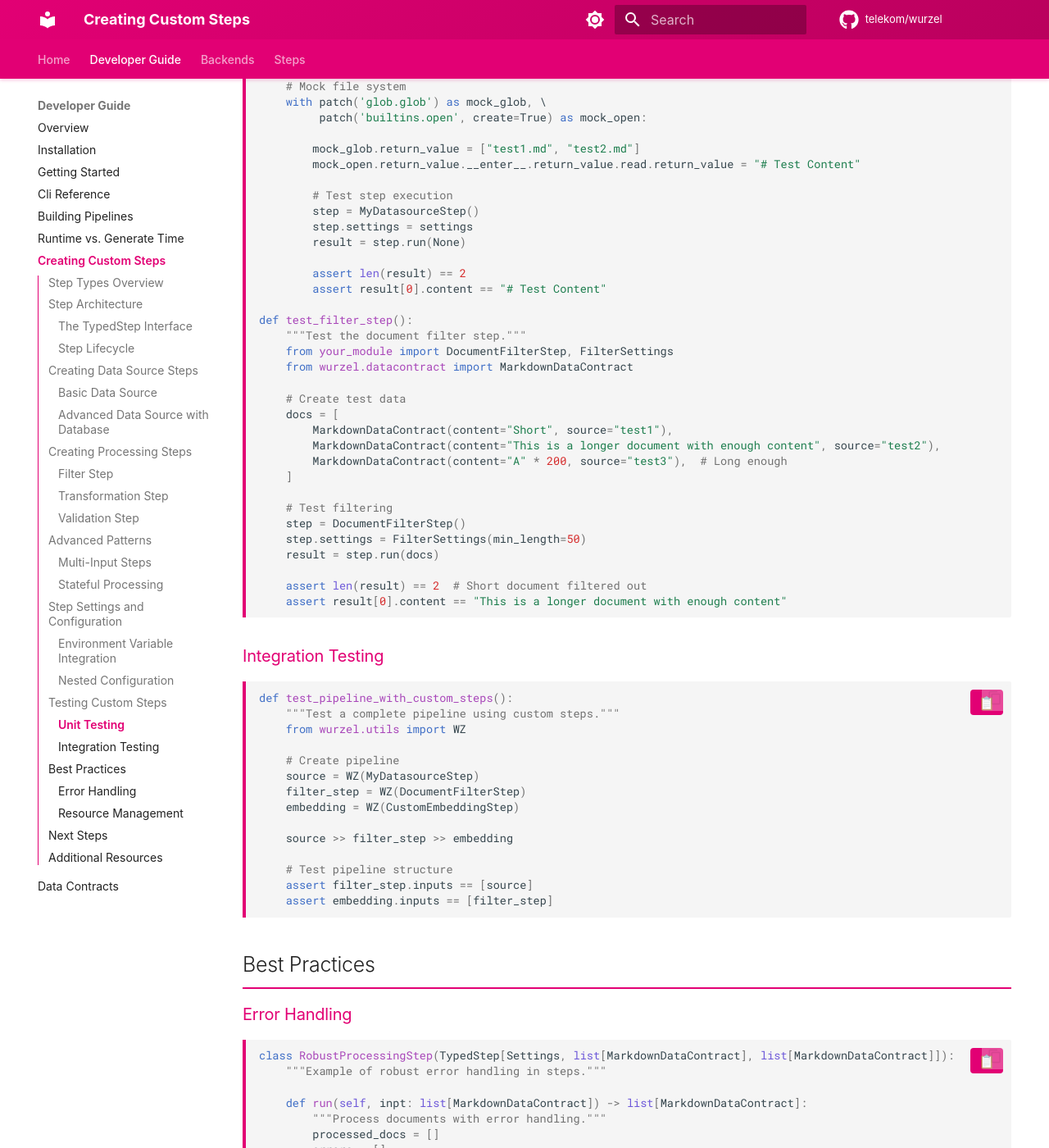
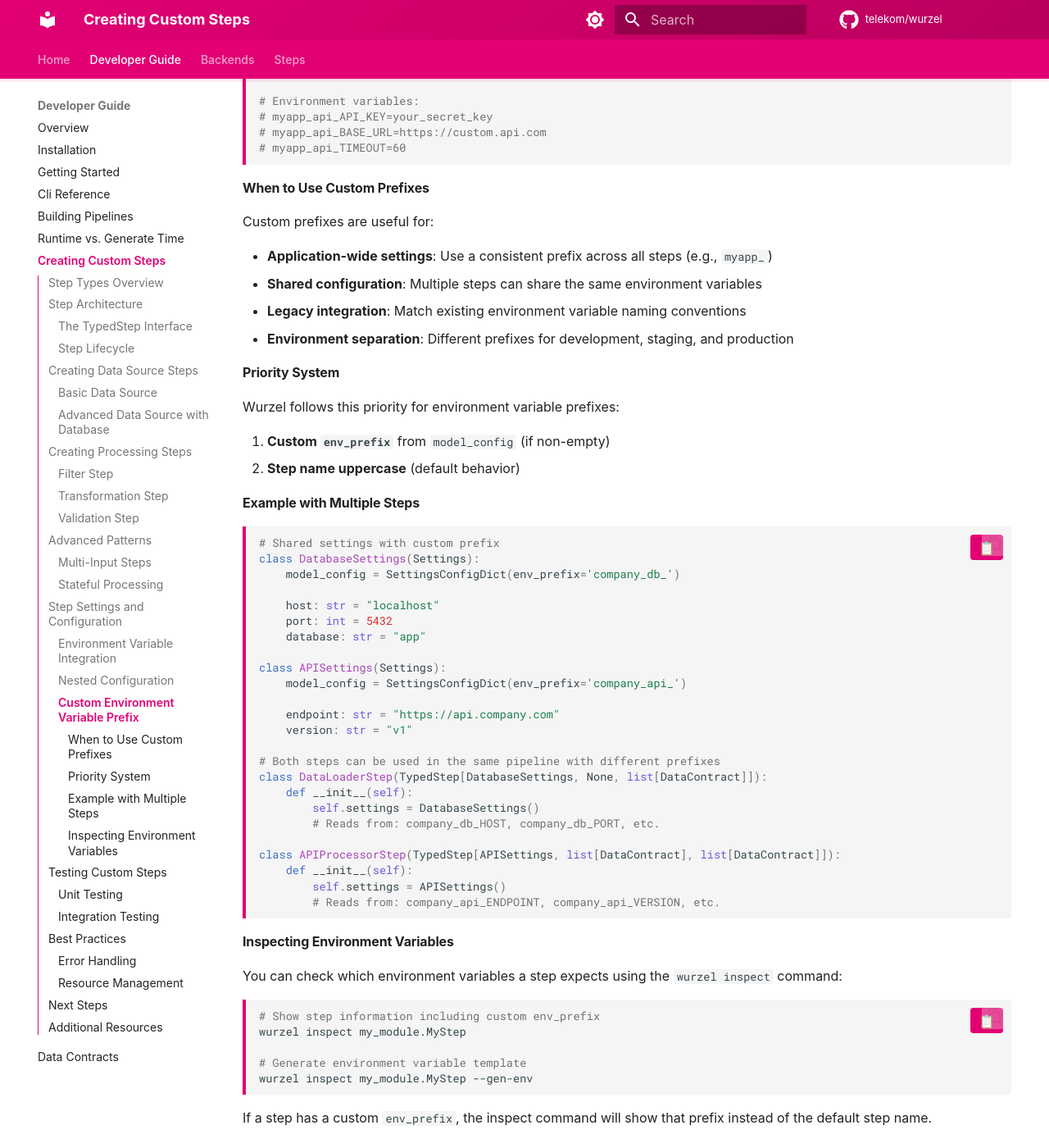
Before and after one commit to telekom/wurzel, an MkDocs documentation site: the page built from docs/developer-guide/creating-steps.md, in a window 1280 px wide and 1400 px high, scrolled down 9611 px. Shown: the whole window at 82% size. Built offline with MkDocs 1.6.1 and Material for MkDocs 9.7.7, drawn with Linux system fonts in a browser that asks for light colours; some web fonts are replaced; comment, search, counter and statistics services are not loaded; some of the changed text lies outside the part shown.

Commit message:
add docs

````diff
--- a/docs/developer-guide/creating-steps.md
+++ b/docs/developer-guide/creating-steps.md
@@ -401,9 +401,7 @@ class DeduplicationStep(TypedStep[DeduplicationSettings, list[MarkdownDataContra
         print(f"Deduplication complete: {total_seen} unique documents, {duplicates} duplicates removed")
 ```
 
-## Step Settings and Configuration
-
-<a id="step-settings"></a>
+## Step Settings and Configuration {#step-settings}
 
 ### Environment Variable Integration
 
@@ -453,6 +451,88 @@ class ComplexStepSettings(Settings):
 # PROCESSING__BATCH_SIZE=200
 # DEBUG_MODE=true
 ```
+
+### Custom Environment Variable Prefix
+
+By default, Wurzel uses the step name in uppercase as the environment variable prefix (e.g., `MYSTEP__FIELD_NAME`). You can override this by defining a custom `env_prefix` in your settings class:
+
+```python
+from pydantic_settings import SettingsConfigDict
+from wurzel.step import Settings
+
+class CustomAPISettings(Settings):
+    """API settings with custom environment variable prefix."""
+    model_config = SettingsConfigDict(env_prefix='myapp_api_')
+
+    api_key: str
+    base_url: str = "https://api.example.com"
+    timeout: int = 30
+    max_retries: int = 3
+
+# Environment variables:
+# myapp_api_API_KEY=your_secret_key
+# myapp_api_BASE_URL=https://custom.api.com
+# myapp_api_TIMEOUT=60
+```
+
+#### When to Use Custom Prefixes
+
+Custom prefixes are useful for:
+
+- **Application-wide settings**: Use a consistent prefix across all steps (e.g., `myapp_`)
+- **Shared configuration**: Multiple steps can share the same environment variables
+- **Legacy integration**: Match existing environment variable naming conventions
+- **Environment separation**: Different prefixes for development, staging, and production
+
+#### Priority System
+
+Wurzel follows this priority for environment variable prefixes:
+
+1. **Custom `env_prefix`** from `model_config` (if non-empty)
+2. **Step name uppercase** (default behavior)
+
+#### Example with Multiple Steps
+
+```python
+# Shared settings with custom prefix
+class DatabaseSettings(Settings):
+    model_config = SettingsConfigDict(env_prefix='company_db_')
+
+    host: str = "localhost"
+    port: int = 5432
+    database: str = "app"
+
+class APISettings(Settings):
+    model_config = SettingsConfigDict(env_prefix='company_api_')
+
+    endpoint: str = "https://api.company.com"
+    version: str = "v1"
+
+# Both steps can be used in the same pipeline with different prefixes
+class DataLoaderStep(TypedStep[DatabaseSettings, None, list[DataContract]]):
+    def __init__(self):
+        self.settings = DatabaseSettings()
+        # Reads from: company_db_HOST, company_db_PORT, etc.
+
+class APIProcessorStep(TypedStep[APISettings, list[DataContract], list[DataContract]]):
+    def __init__(self):
+        self.settings = APISettings()
+        # Reads from: company_api_ENDPOINT, company_api_VERSION, etc.
+```
+
+#### Inspecting Environment Variables
+
+You can check which environment variables a step expects using the `wurzel inspect` command:
+
+```bash
+# Show step information including custom env_prefix
+wurzel inspect my_module.MyStep
+
+# Generate environment variable template
+wurzel inspect my_module.MyStep --gen-env
+```
+
+If a step has a custom `env_prefix`, the inspect command will show that prefix instead of the default step name.
 
 ## Testing Custom Steps
 
````
Also changed, not shown: docs/developer-guide/cli.md (+5 -0 lines), 1 other file.
